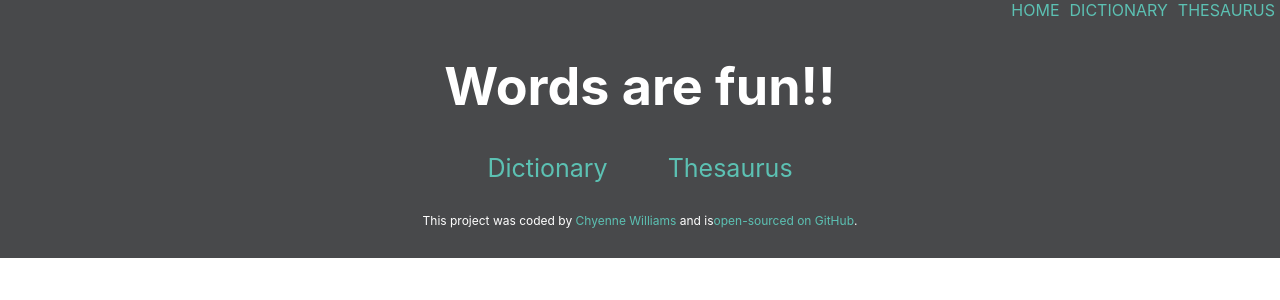
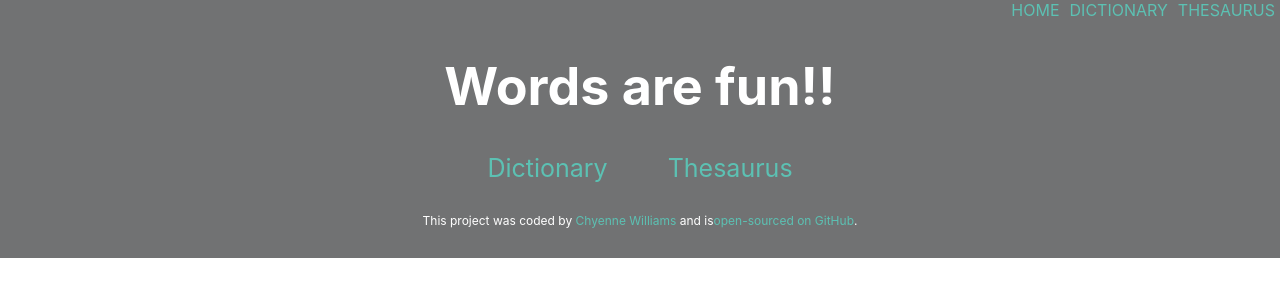
Before and after one commit to ChyenneW/react-dictionary-project, a React (Create React App) app: page / in a window 1280 px wide. Shown: the top 300 px of the page. Built offline with nearby package versions, Linux system fonts and the light colour scheme.

Commit message:
fixed bugs

```diff
--- a/src/App.css
+++ b/src/App.css
@@ -1,6 +1,6 @@
 .App {
   text-align: center;
-  background-color: #48494b;
+  background-color: #717273;
 }
 
 .App-header {
--- a/src/Definition.js
+++ b/src/Definition.js
@@ -7,16 +7,20 @@ export default function Definition(props) {
 
   return (
     <div>
+      <div>
         <h3 className="partOfSpeech">{props.meaning.partOfSpeech}</h3>
         {props.meaning.definitions.map(function (definition, index) {
           return (
-          <div>
             <div key={index} className="definitions">
               <p>
                 {index + 1}. {definition.definition}
               </p>
             </div>
+          );
+        })}
+      </div>
       <div>
+        <h3 className="examplesHeading">Examples</h3>
         {props.meaning.definitions.map(function (example, index) {
           return (
             <div className="examples" key={index}>
@@ -29,11 +33,4 @@ export default function Definition(props) {
       </div>
     </div>
   );
-      })}
-    </div>
-  );
 }
-
-//  <h3 className="examplesHeading">Examples</h3>;
-
-//
```
Lines whose indentation alone changed are shown as unchanged.
